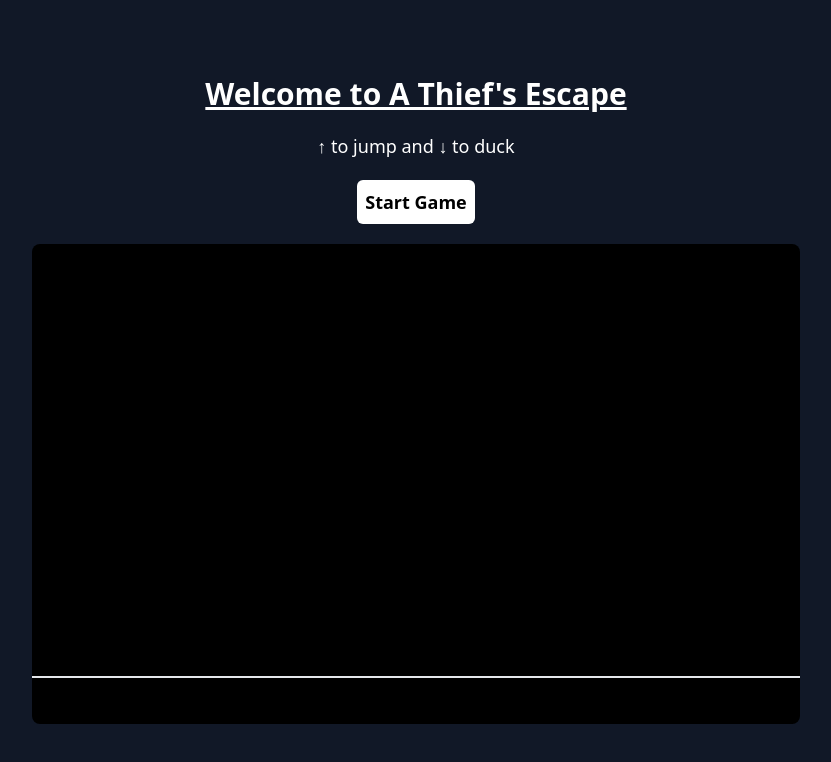
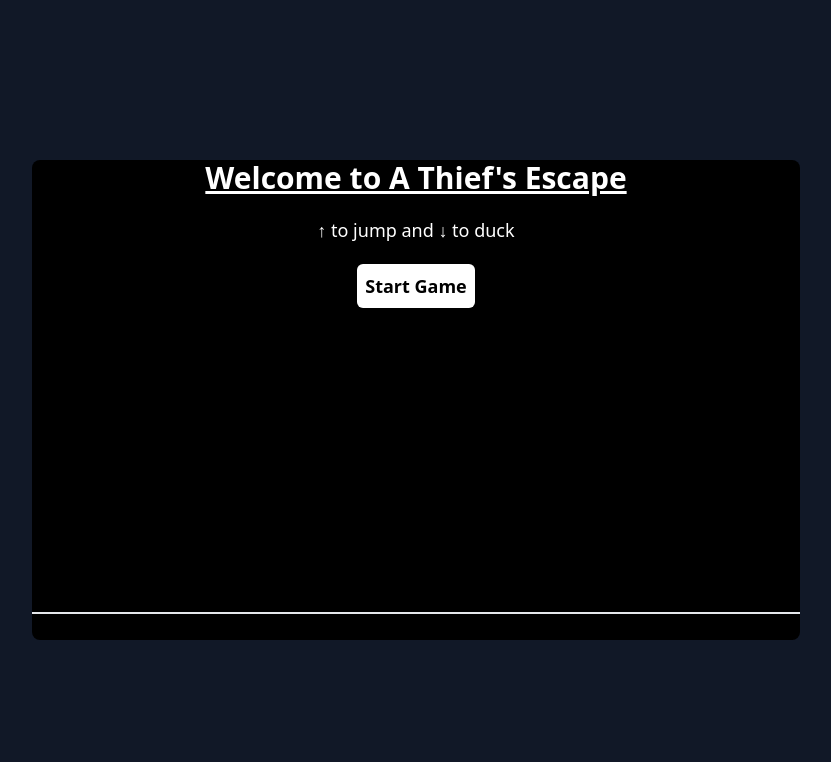
Before and after one commit to daniikhan23/thiefs-bargain, a React (Vite) app: page / in a window 1280 px wide. Shown: the top 762 px of the page, without its empty margins (224-1055 px from the left). Built offline with nearby package versions, Linux system fonts and the light colour scheme.

Commit message:
Slight change to initial game UI The title as well as instructions are now inside the black box which will be the container holding the game UI

```diff
--- a/src/components/Game.jsx
+++ b/src/components/Game.jsx
@@ -19,6 +19,8 @@ const Game = () => {
 
   return (
     <>
+      <div className="bg-black w-[60vw] h-[60vh] text-center rounded-lg">
+        <div className="main h-[90%]">
           {gameState === "start" && (
             <div className="flex flex-col justify-center items-center mb-5 gap-5">
               <h1 className="text-white text-3xl font-bold underline">
@@ -33,8 +35,6 @@ const Game = () => {
               </button>
             </div>
           )}
-      <div className="bg-black w-[60vw] h-[60vh] text-center rounded-lg">
-        <div className="main h-[90%]">
           {gameState === "finished" && (
             <div className="text-center z-50 text-white">
               <h2 className="text-3xl mb-4 font-bold ">Game Over!</h2>
```
Lines whose indentation alone changed are shown as unchanged.
